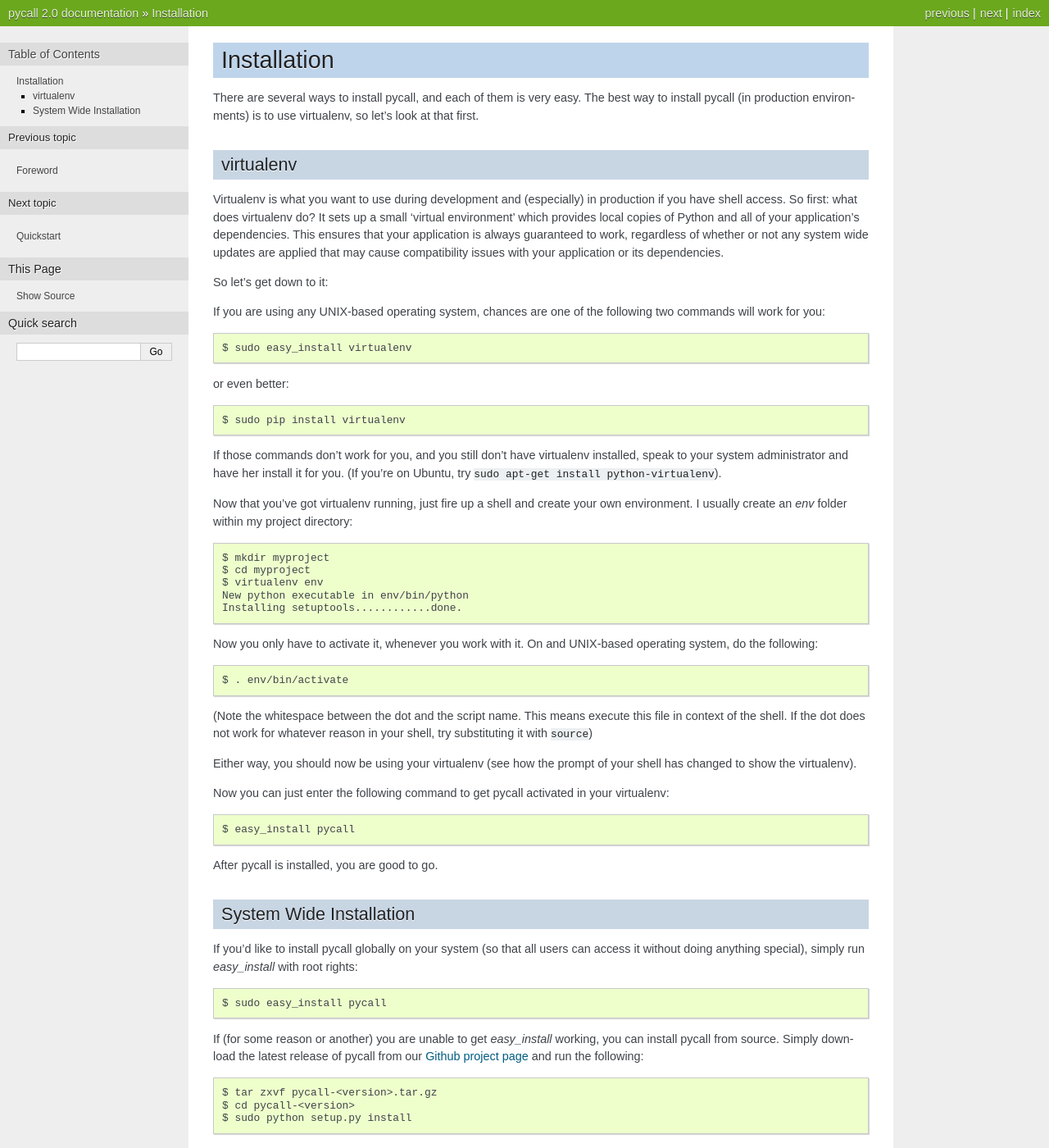
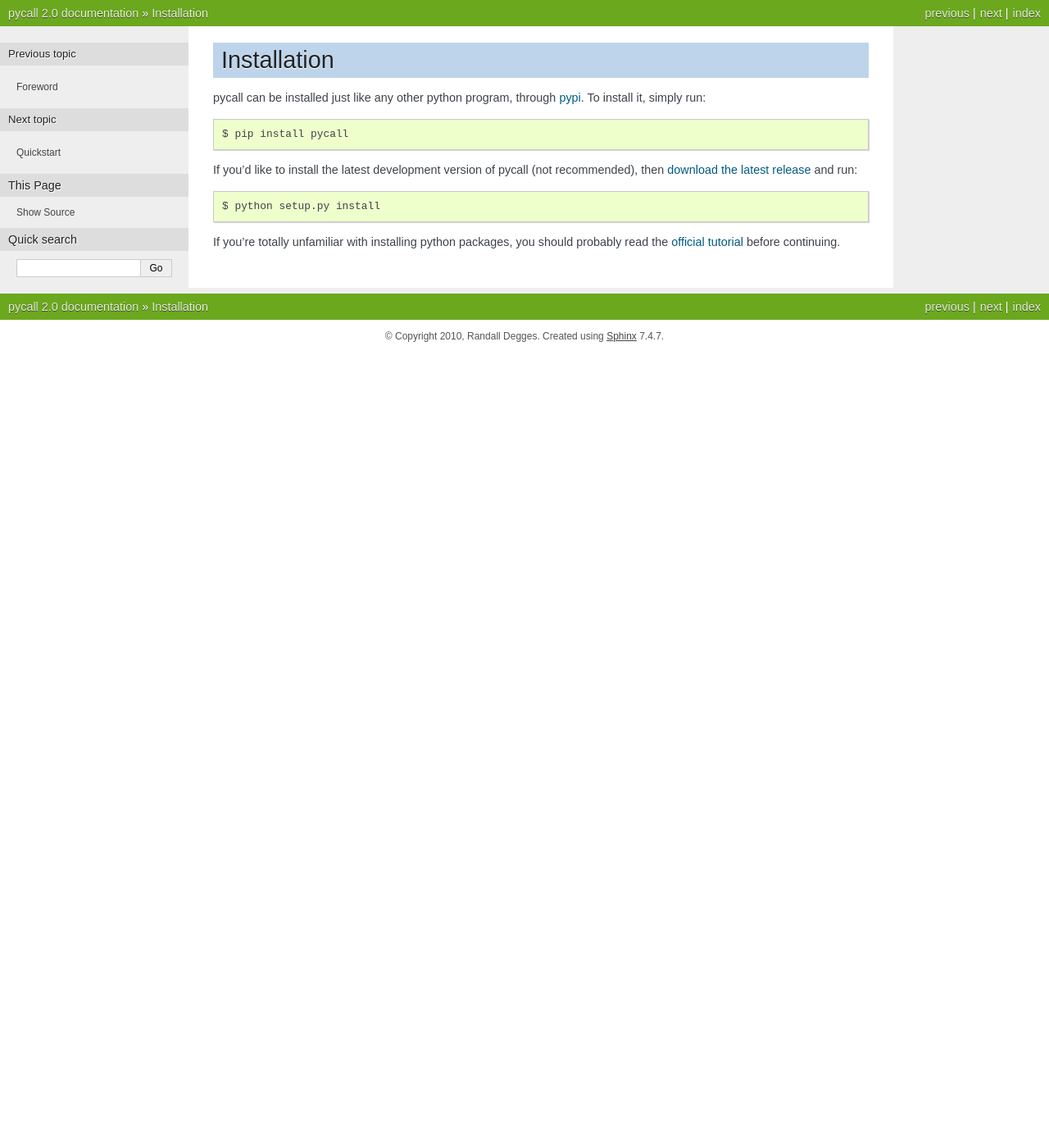
Before and after one commit to rdegges/pycall, a Sphinx documentation site: the page built from docs/installation.rst, in a window 1280 px wide and 1400 px high. Shown: the whole window at 82% size. Built offline with Sphinx 7.4.7, drawn with Linux system fonts in a browser that asks for light colours; pages that are not in the unit, such as notebooks, are missing from menus; some of the changed text lies outside the part shown.

Commit message:
Simplifying installation docs.
I removed a lot of stuff that users should already know. This should help to
weed out users who probably aren't the target audience.

```diff
--- a/docs/installation.rst
+++ b/docs/installation.rst
@@ -3,80 +3,17 @@
 Installation
 ============
 
-There are several ways to install pycall, and each of them is very easy. The
-best way to install pycall (in production environments) is to use virtualenv,
-so let's look at that first.
+pycall can be installed just like any other python program, through `pypi
+<http://pypi.python.org/pypi>`_. To install it, simply run::
 
-virtualenv
-----------
+    $ pip install pycall
 
-Virtualenv is what you want to use during development and (especially) in
-production if you have shell access. So first: what does virtualenv do? It
-sets up a small 'virtual environment' which provides local copies of Python and
-all of your application's dependencies. This ensures that your application is
-always guaranteed to work, regardless of whether or not any system wide updates
-are applied that may cause compatibility issues with your application or its
-dependencies.
+If you'd like to install the latest development version of pycall (not
+recommended), then `download the latest release
+<https://github.com/rdegges/pycall>`_ and run::
 
-So let's get down to it:
+    $ python setup.py install
 
-If you are using any UNIX-based operating system, chances are one of the
-following two commands will work for you::
-
-	$ sudo easy_install virtualenv
-
-or even better::
-
-	$ sudo pip install virtualenv
-
-If those commands don't work for you, and you still don't have virtualenv
-installed, speak to your system administrator and have her install it for you.
-(If you're on Ubuntu, try ``sudo apt-get install python-virtualenv``).
-
-Now that you've got virtualenv running, just fire up a shell and create your
-own environment. I usually create an `env` folder within my project directory::
-
-	$ mkdir myproject
-	$ cd myproject
-	$ virtualenv env
-	New python executable in env/bin/python
-	Installing setuptools............done.
-
-Now you only have to activate it, whenever you work with it. On and UNIX-based
-operating system, do the following::
-
-	$ . env/bin/activate
-
-(Note the whitespace between the dot and the script name. This means execute
-this file in context of the shell. If the dot does not work for whatever reason
-in your shell, try substituting it with ``source``)
-
-Either way, you should now be using your virtualenv (see how the prompt of your
-shell has changed to show the virtualenv).
-
-Now you can just enter the following command to get pycall activated in your
-virtualenv::
-
-	$ easy_install pycall
-
-After pycall is installed, you are good to go.
-
-System Wide Installation
-------------------------
-
-If you'd like to install pycall globally on your system (so that all users can
-access it without doing anything special), simply run `easy_install` with root
-rights::
-
-	$ sudo easy_install pycall
-
-If (for some reason or another) you are unable to get `easy_install` working,
-you can install pycall from source. Simply download the latest release of
-pycall from our `Github project page
-<http://github.com/comradeb14ck/pycall/downloads>`_ and run the following::
-
-	$ tar zxvf pycall-<version>.tar.gz
-	$ cd pycall-<version>
-	$ sudo python setup.py install
-
-And you're ready to roll!
+If you're totally unfamiliar with installing python packages, you should
+probably read the `official tutorial
+<http://wiki.python.org/moin/CheeseShopTutorial>`_ before continuing.
```
